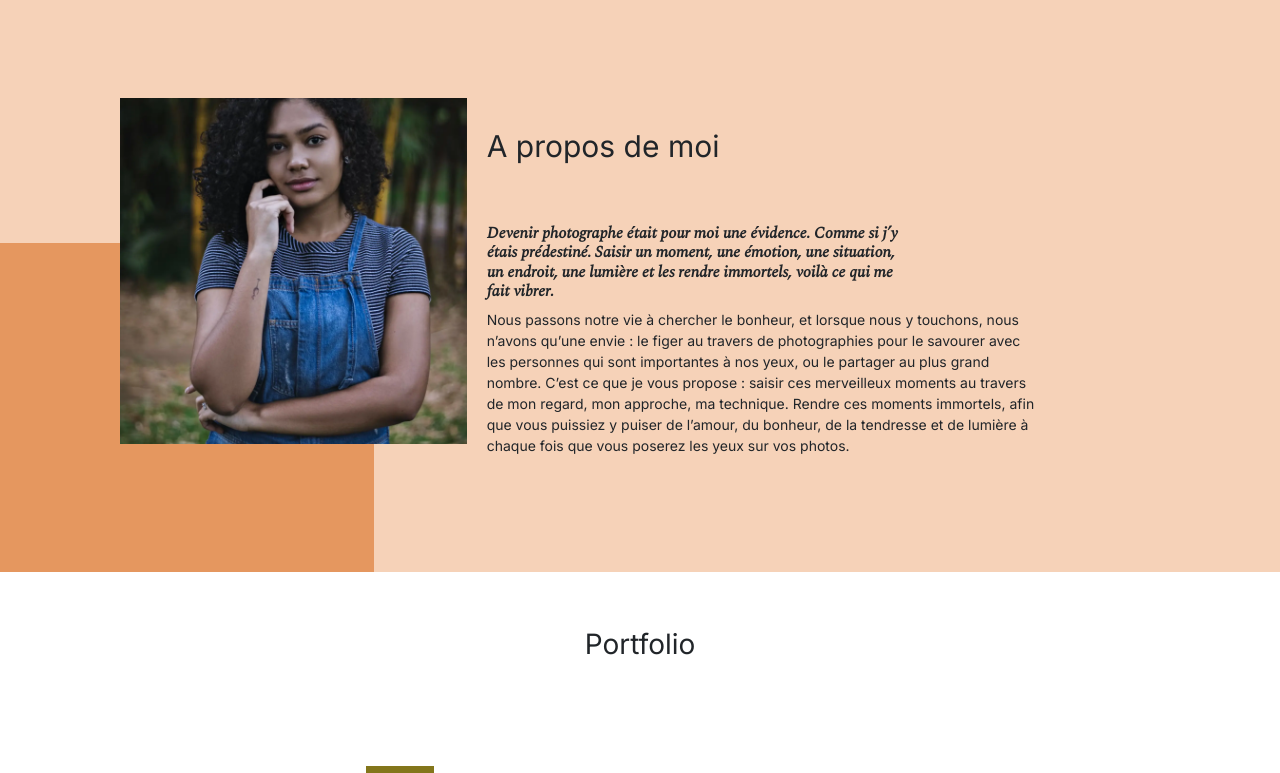
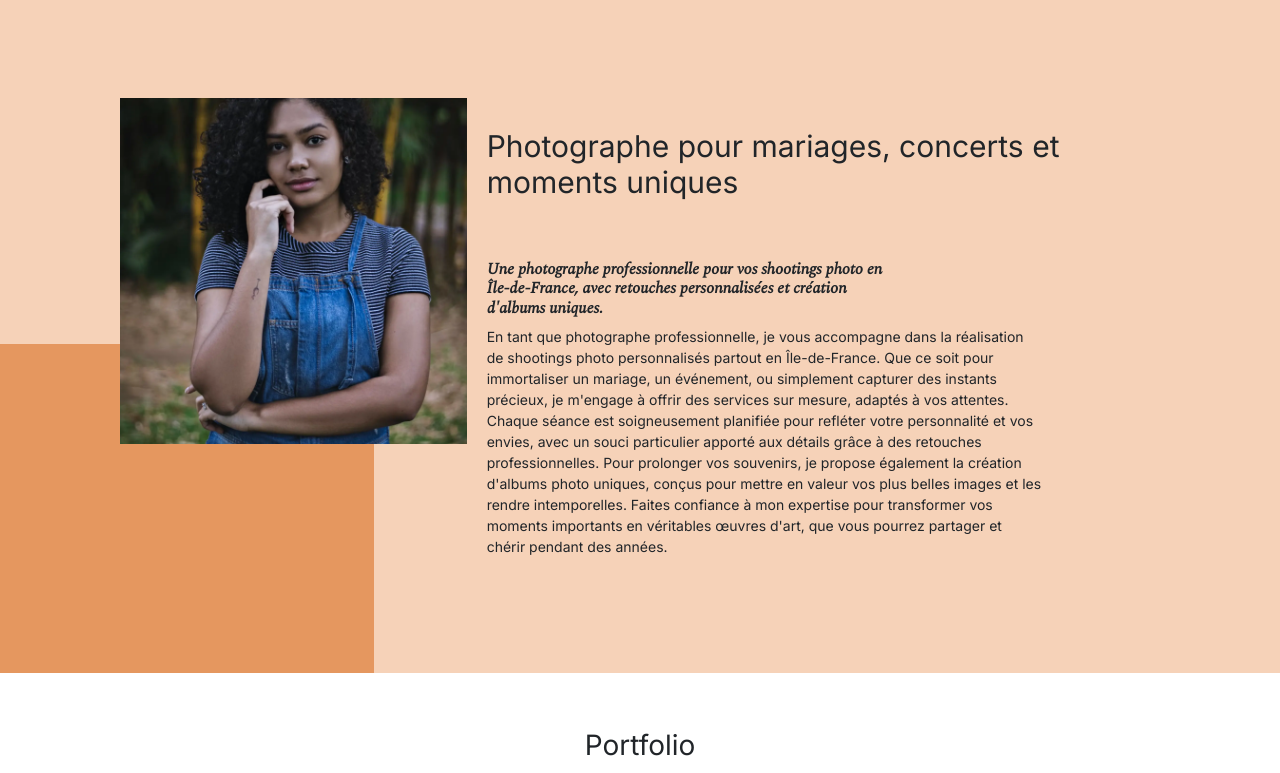
Before and after one commit to dorea5/Referencement-Nina-Carducci, a plain HTML site: page index.html in a window 1280 px wide. Shown: the part 693-1466 px from the top of the page. Drawn offline with nearby package versions, Linux system fonts and the light colour scheme.

Commit message:
texte balises h et p

```diff
--- a/index.html
+++ b/index.html
@@ -65,10 +65,13 @@
 		<img src="./assets/images/nina.webp" alt="photo de nina carducci" loading="lazy">
 	</div>
 	<div id="about-me">
-		<h2 class="about-me__title">A propos de moi</h2>
-		<h6 class="about-me__introduction">Devenir photographe était pour moi une évidence. Comme si j’y étais prédestiné. Saisir un moment, une émotion, une situation, un endroit, une lumière et les rendre immortels, voilà ce qui me fait vibrer.</h6>
-		<p>Nous passons notre vie à chercher le bonheur, et lorsque nous y touchons, nous n’avons qu’une envie : le figer au travers de photographies pour le savourer avec les personnes qui sont importantes à nos yeux, ou le partager au plus grand nombre.
-			C’est ce que je vous propose : saisir ces merveilleux moments au travers de mon regard, mon approche, ma technique. Rendre ces moments immortels, afin que vous puissiez y puiser de l’amour, du bonheur, de la tendresse et de lumière à chaque fois que vous poserez les yeux sur vos photos.</p>
+		<h2 class="about-me__title">Photographe pour mariages, concerts et moments uniques</h2>
+		<h6 class="about-me__introduction">Une photographe professionnelle pour vos shootings photo en Île-de-France, avec retouches personnalisées et création d'albums uniques.</h6>
+		<p>En tant que photographe professionnelle, je vous accompagne dans la réalisation de shootings photo personnalisés partout en Île-de-France. Que ce soit pour immortaliser un mariage, un événement, ou simplement capturer des instants précieux, je m'engage à offrir des services sur mesure, adaptés à vos attentes.
+
+			Chaque séance est soigneusement planifiée pour refléter votre personnalité et vos envies, avec un souci particulier apporté aux détails grâce à des retouches professionnelles. Pour prolonger vos souvenirs, je propose également la création d'albums photo uniques, conçus pour mettre en valeur vos plus belles images et les rendre intemporelles.
+
+			Faites confiance à mon expertise pour transformer vos moments importants en véritables œuvres d'art, que vous pourrez partager et chérir pendant des années.</p>
 	</div>
 </div>
 <div id="gallery">
```
